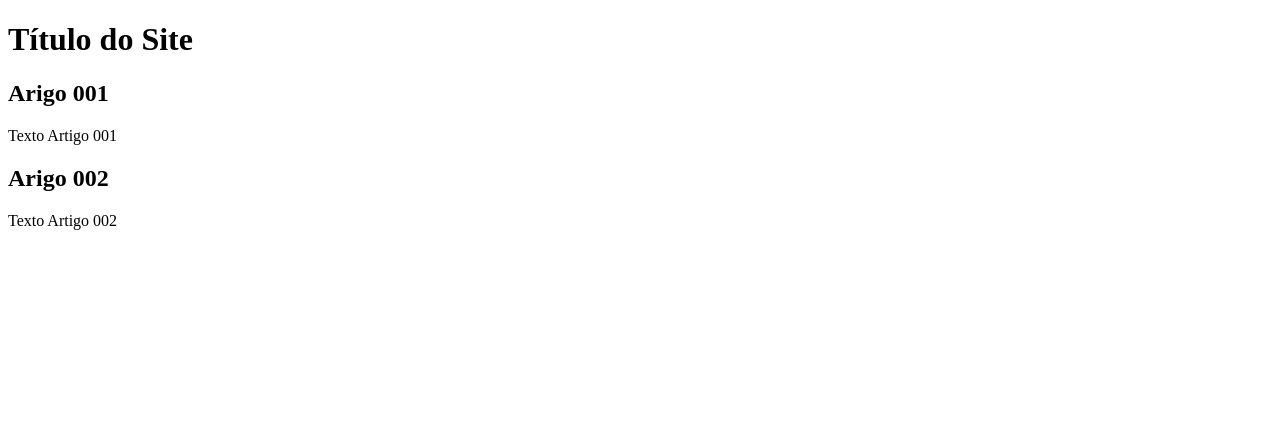
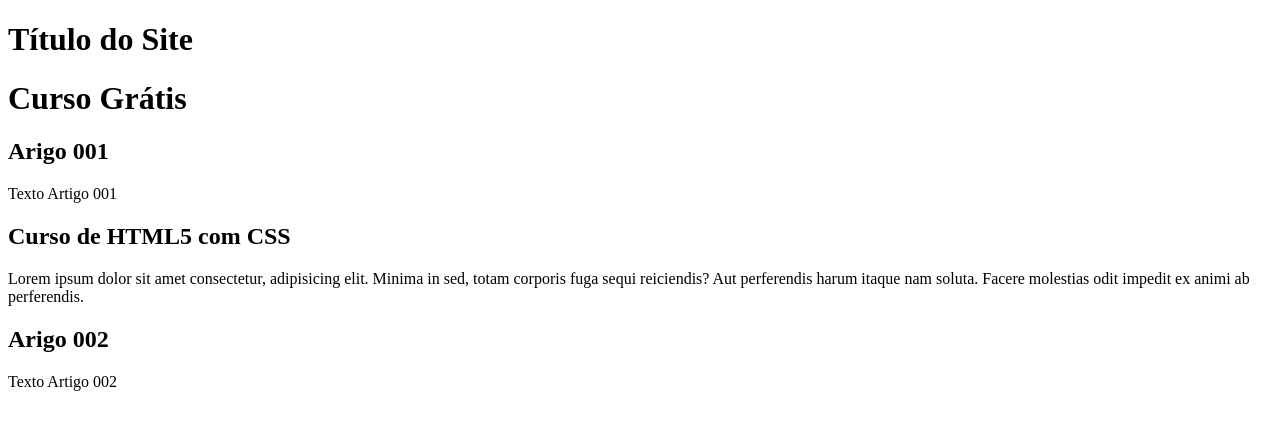
Before and after one commit to Thales-Benetti/projeto-site, a plain HTML site: page index.html in a window 1280 px wide. Drawn offline with Linux system fonts and the light colour scheme.

Commit message:
comecei a escrever o conteudo

```diff
--- a/index.html
+++ b/index.html
@@ -4,16 +4,19 @@
     <meta charset="UTF-8">
     <meta http-equiv="X-UA-Compatible" content="IE=edge">
     <meta name="viewport" content="width=device-width, initial-scale=1.0">
-    <title>Título do Site</title>
+
 </head>
 <body>
     <main>
         <header>
             <h1>Título do Site</h1>
+            <h1>Curso Grátis</h1>
         </header>
         <article>
             <h2>Arigo 001</h2>
             <p>Texto Artigo 001</p>
+            <h2>Curso de HTML5 com CSS</h2>
+            <p>Lorem ipsum dolor sit amet consectetur, adipisicing elit. Minima in sed, totam corporis fuga sequi reiciendis? Aut perferendis harum itaque nam soluta. Facere molestias odit impedit ex animi ab perferendis.</p>
         </article>
         <article>
             <h2>Arigo 002</h2>
```
